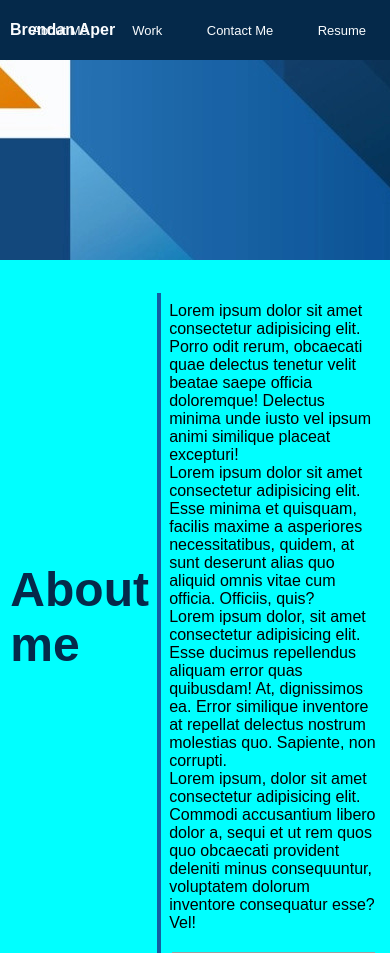
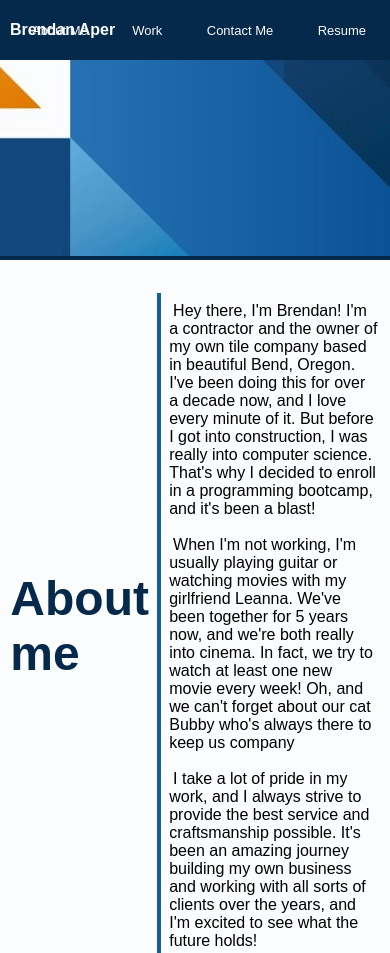
Before and after one commit to brendan-aper/My-Portfolio, a plain HTML site: page index.html in a window 390 px wide. Shown: the top 953 px of the page. Drawn offline with Linux system fonts and the light colour scheme; grey boxes are pictures that could not be loaded.

Commit message:
added bio to html

```diff
--- a/index.html
+++ b/index.html
@@ -29,10 +29,11 @@
                     <h2>About me</h2>
                 </div>
                 <div class="float-right">
-                    <p>Lorem ipsum dolor sit amet consectetur adipisicing elit. Porro odit rerum, obcaecati quae delectus tenetur velit beatae saepe officia doloremque! Delectus minima unde iusto vel ipsum animi similique placeat excepturi!</p>
-                    <P>Lorem ipsum dolor sit amet consectetur adipisicing elit. Esse minima et quisquam, facilis maxime a asperiores necessitatibus, quidem, at sunt deserunt alias quo aliquid omnis vitae cum officia. Officiis, quis?</P>
-                    <P>Lorem ipsum dolor, sit amet consectetur adipisicing elit. Esse ducimus repellendus aliquam error quas quibusdam! At, dignissimos ea. Error similique inventore at repellat delectus nostrum molestias quo. Sapiente, non corrupti.</P>
-                    <p>Lorem ipsum, dolor sit amet consectetur adipisicing elit. Commodi accusantium libero dolor a, sequi et ut rem quos quo obcaecati provident deleniti minus consequuntur, voluptatem dolorum inventore consequatur esse? Vel!</p>
+                    <p>Hey there, I'm Brendan! I'm a contractor and the owner of my own tile company based in beautiful Bend, Oregon. I've been doing this for over a decade now, and I love every minute of it. But before I got into construction, I was really into computer science. That's why I decided to enroll in a programming bootcamp, and it's been a blast!</p>
+                    <br>
+                    <P>When I'm not working, I'm usually playing guitar or watching movies with my girlfriend Leanna. We've been together for 5 years now, and we're both really into cinema. In fact, we try to watch at least one new movie every week! Oh, and we can't forget about our cat Bubby who's always there to keep us company</P>
+                    <br>
+                    <P>I take a lot of pride in my work, and I always strive to provide the best service and craftsmanship possible. It's been an amazing journey building my own business and working with all sorts of clients over the years, and I'm excited to see what the future holds!</P>
                 </div>
             </div>
             <div class="row" id="work">
--- a/style.css
+++ b/style.css
@@ -57,26 +57,20 @@ nav a {
     text-decoration: none;
     color: var(--white);
 }
-.nav-right {
-    /* text-align: right; */
-}
 
 .hero {
     height: 200px;
     width: 100%;
     margin-bottom: 25px;
     background-image: url(./images/new-banner.jpeg);
+    border-bottom: 4px solid;
+    border-color: var(--navy);
 }
 
 main {
     padding: 1vh 1vw;
 }
 
-/* .container {
-    display: flex;
-    justify-content: space-between;
-    flex-wrap: wrap;
-} */
 
 .row {
     display: flex;
@@ -107,6 +101,10 @@ main {
 
 li > a:hover {
     color:#e89317;
+}
+
+p {
+    text-indent: 1vw;
 }
 
 #work {
@@ -174,19 +172,12 @@ main a {
 }
 
 @media screen and (max-width:996px) {
-    body {
-        background-color: #f7ca2f;
-    }
     main li {
         display: inline;
         padding: 20px;
     }
 }
 @media screen and (max-width: 768px) {
-    body {
-        background-color: aqua;
-    }
-
     main li{
         padding:2px;
     }
```
